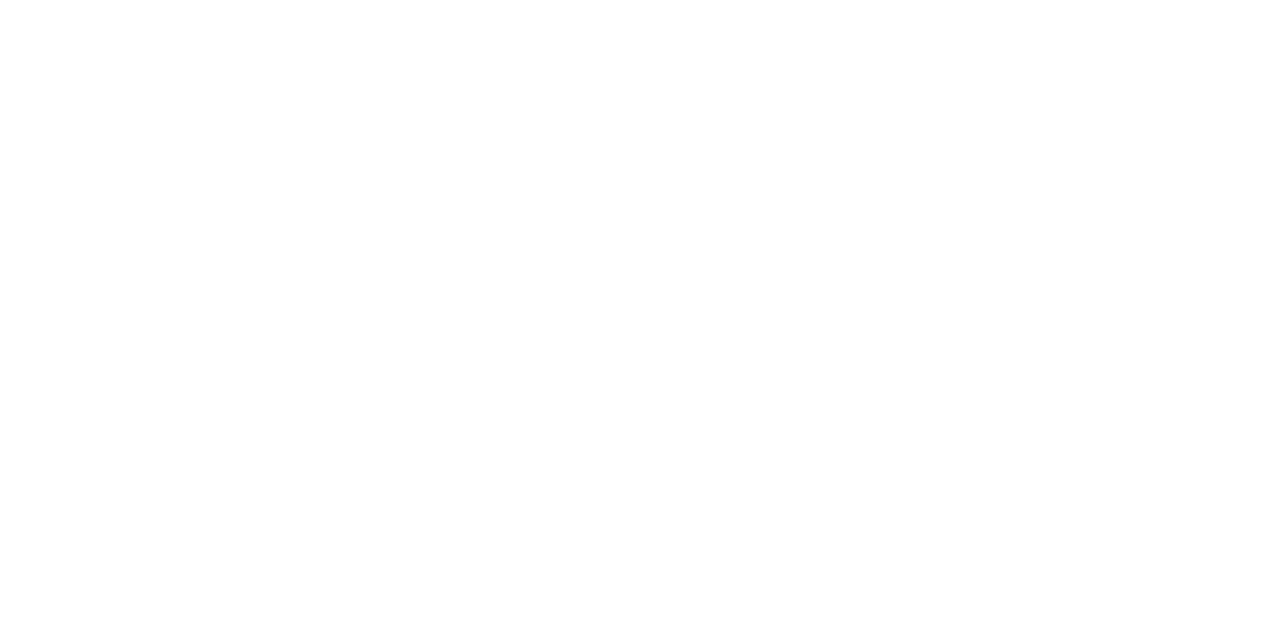
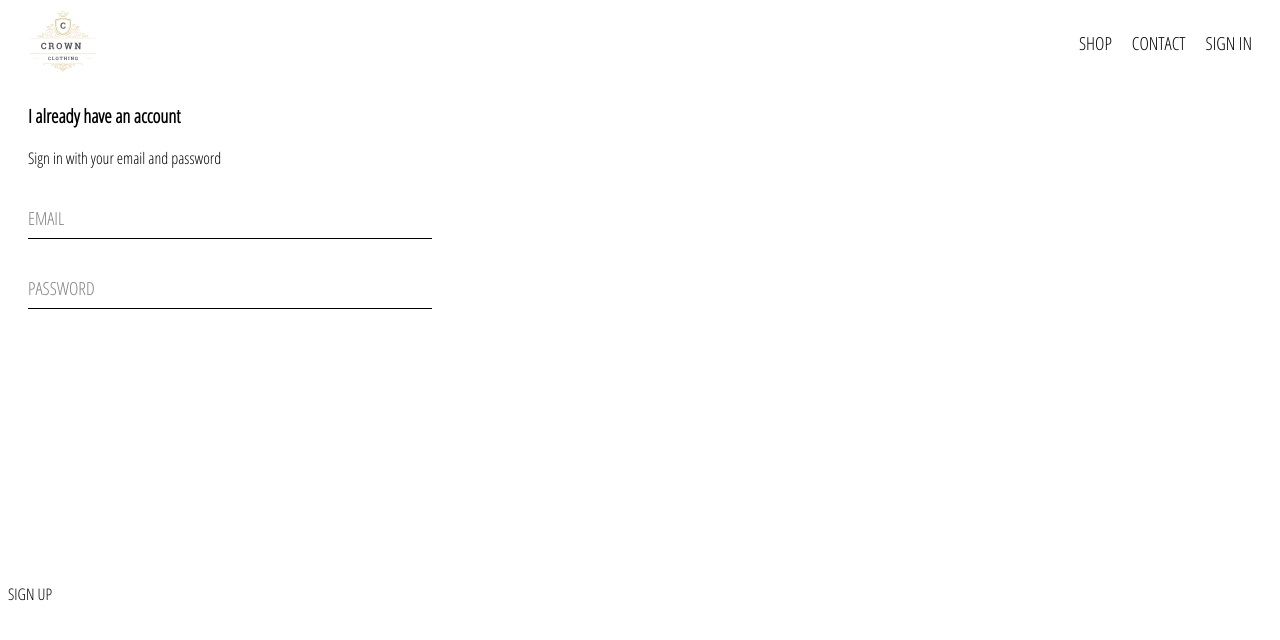
Before and after one commit to mjain-sps/crwn-clothing, a React (Create React App) app: page /signin in a window 1280 px wide. Shown: the top 640 px of the page. Built offline with nearby package versions, Linux system fonts and the light colour scheme.

Commit message:
signin-done

```diff
--- a/src/App.js
+++ b/src/App.js
@@ -1,14 +1,18 @@
 import React from "react";
+import Header from "./Components/Header.jsx";
 import HomePage from "./Pages/HomePage.jsx";
 import ShopPage from "./Pages/ShopPage.jsx";
+import AuthPage from "./Pages/AuthPage.jsx";
 import { BrowserRouter, Route, Switch } from "react-router-dom";
 function App() {
   return (
     <BrowserRouter>
+      <Header />
       <Switch>
         <div>
           <Route exact path="/" component={HomePage} />
           <Route path="/shop" component={ShopPage} />
+          <Route path="/signin" component={AuthPage} />
         </div>
       </Switch>
     </BrowserRouter>
--- /dev/null
+++ b/src/CSS/AuthCSS/AuthPage.scss
@@ -0,0 +1,9 @@
+.authpage-wrapper {
+  display: grid;
+  grid-template-columns: max-content max-content;
+  grid-auto-flow: row;
+  padding: 20px 20px;
+  gap: 30px;
+  justify-content: center;
+  align-items: center;
+}
--- /dev/null
+++ b/src/CSS/AuthCSS/signin.scss
@@ -0,0 +1,5 @@
+.signin-wrapper {
+  width: 400px;
+  height: 60vh;
+  padding: 0 20px;
+}
--- /dev/null
+++ b/src/CSS/Headers/header.scss
@@ -0,0 +1,33 @@
+.header-wrapper {
+  height: 70px;
+  margin-bottom: 25px;
+  width: 100%;
+  display: flex;
+  justify-content: space-between;
+  align-items: center;
+
+  .header-logo-container {
+    width: 70px;
+    .header-logo {
+      width: 70px;
+      height: 70px;
+      margin-left: 20px;
+    }
+  }
+  .header-items {
+    min-width: 50%;
+    display: flex;
+    justify-content: flex-end;
+
+    > a {
+      transition: 300ms ease-in;
+      margin-right: 20px;
+      font-size: 18px;
+    }
+  }
+}
+.header-items:hover {
+  > a {
+    margin-right: 40px;
+  }
+}
--- a/src/CSS/HomePage/directory.css
+++ b/src/CSS/HomePage/directory.css
@@ -1,7 +1,7 @@
 .directory-wrapper {
   display: grid;
-  grid-template-columns: 1fr 1fr 1fr;
-  grid-auto-rows: auto;
+  grid-template-columns: repeat(auto-fit, minmax(400px, 1fr));
+
   gap: 20px;
   justify-items: center;
   max-width: 100vw;
--- /dev/null
+++ b/src/CSS/input.css
@@ -0,0 +1,37 @@
+.input-wrapper {
+  height: 60px;
+  margin: 10px 0px;
+  position: relative;
+  width: 100%;
+  display: flex;
+  flex-direction: column;
+  justify-content: flex-end;
+}
+.input-label {
+  position: absolute;
+  bottom: 15%;
+  left: 0%;
+  color: gray;
+  font-size: 18px;
+  transition: 200ms ease-in;
+}
+.input-box {
+  width: 100%;
+  border-top: none;
+  border-left: none;
+  border-right: none;
+  border-bottom: 1px solid black;
+}
+.input-box:focus {
+  outline: none;
+}
+.shrink-label {
+  color: black;
+  top: 5%;
+  font-size: 16px;
+}
+.input-box:focus + .input-label {
+  color: black;
+  top: 5%;
+  font-size: 16px;
+}
--- /dev/null
+++ b/src/Components/Header.jsx
@@ -0,0 +1,20 @@
+import React from "react";
+import { Link } from "react-router-dom";
+import { ReactComponent as Logo } from "../Assets/LOGO.svg";
+import "../CSS/Headers/header.scss";
+function Header() {
+  return (
+    <div className="header-wrapper">
+      <div className="header-logo-container">
+        <Logo className="header-logo" />
+      </div>
+      <div className="header-items">
+        <Link to="/shop">SHOP</Link>
+        <Link to="/contact">CONTACT</Link>
+        <Link to="/signin">SIGN IN</Link>
+      </div>
+    </div>
+  );
+}
+
+export default Header;
--- /dev/null
+++ b/src/Components/Input.jsx
@@ -0,0 +1,24 @@
+import React, { useState } from "react";
+import "../CSS/input.css";
+function Input({ name, label, type, value, handleChange }) {
+  return (
+    <>
+      <div className="input-wrapper">
+        <input
+          name={name}
+          type={type}
+          className="input-box"
+          onChange={handleChange}
+        />
+        <label
+          htmlFor={name}
+          className={value ? "shrink-label input-label" : "input-label"}
+        >
+          {label}
+        </label>
+      </div>
+    </>
+  );
+}
+
+export default Input;
--- /dev/null
+++ b/src/Components/SignIn.jsx
@@ -0,0 +1,42 @@
+import React from "react";
+import Input from "../Components/Input";
+import "../CSS/AuthCSS/signin.scss";
+class SignIn extends React.Component {
+  constructor() {
+    super();
+    this.state = {
+      email: "",
+      password: "",
+    };
+  }
+  handleChange = (event) => {
+    const { name, value } = event.target;
+    this.setState({ [name]: value });
+  };
+  render() {
+    return (
+      <div className="signin-wrapper">
+        <h3>I already have an account</h3>
+        <span>Sign in with your email and password</span>
+
+        <Input
+          name="email"
+          label="EMAIL"
+          handleChange={this.handleChange}
+          value={this.state.email}
+          type="email"
+        />
+
+        <Input
+          name="password"
+          label="PASSWORD"
+          handleChange={this.handleChange}
+          value={this.state.password}
+          type="password"
+        />
+      </div>
+    );
+  }
+}
+
+export default SignIn;
--- /dev/null
+++ b/src/Components/SignUp.jsx
@@ -0,0 +1,7 @@
+import React from "react";
+
+function SignUp() {
+  return <div>SIGN UP</div>;
+}
+
+export default SignUp;
--- /dev/null
+++ b/src/Pages/AuthPage.jsx
@@ -0,0 +1,14 @@
+import React from "react";
+import SignIn from "../Components/SignIn";
+import SignUp from "../Components/SignUp";
+
+function AuthPage() {
+  return (
+    <div className="authpage-wrapper">
+      <SignIn />
+      <SignUp />
+    </div>
+  );
+}
+
+export default AuthPage;
--- a/src/styles.css
+++ b/src/styles.css
@@ -2,4 +2,10 @@
 
 body {
   font-family: "Open Sans Condensed", sans-serif;
+  box-sizing: border-box;
 }
+
+* a {
+  text-decoration: none;
+  color: black;
+}
```
Also changed, not shown: src/Assets/LOGO.svg (added).
